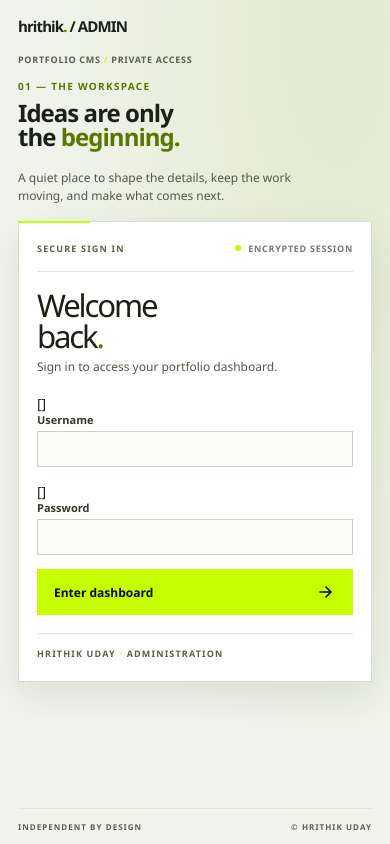
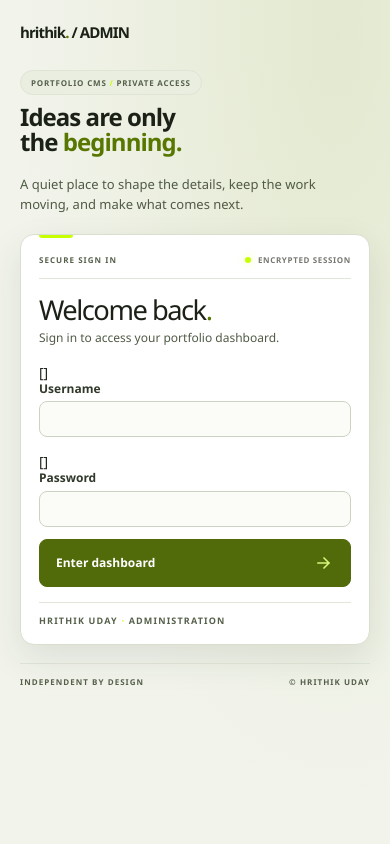
Before and after one commit to xeonrag/portfolio, a Django app: template backend/templates/admin/login.html in a window 390 px wide. Run offline with Django 5.2, Linux system fonts and the light colour scheme; the template is opened without the code that fills it: most values are stand-ins (such as "Sample title", 1, 10 or a date in 2020); form fields are guessed from the names that the template uses.

Commit message:
Refine mobile admin login design
Co-authored-by: Copilot <223556219+Copilot@users.noreply.github.com>

```diff
--- a/backend/contact/static/contact/admin.css
+++ b/backend/contact/static/contact/admin.css
@@ -1178,3 +1178,137 @@ body.login #content {
     color: #587700;
   }
 }
+
+@media (max-width: 760px) {
+  .admin-login {
+    padding: 22px 20px 14px;
+  }
+
+  .admin-login__layout {
+    flex: none;
+    gap: 20px;
+    padding: 28px 0 0;
+  }
+
+  .admin-login__intro {
+    gap: 10px;
+  }
+
+  .admin-login__eyebrow {
+    width: fit-content;
+    padding: 6px 10px;
+    border: 1px solid #dfe5d4;
+    border-radius: 999px;
+    background: #e9eee1;
+    color: #48553b;
+    font-size: 8px;
+    letter-spacing: 0.1em;
+  }
+
+  .admin-login__index {
+    display: none;
+  }
+
+  .admin-login__intro h1 {
+    font-size: clamp(34px, 8.5vw, 40px);
+    letter-spacing: -0.065em;
+    line-height: 1.04;
+  }
+
+  .admin-login__description {
+    max-width: 330px;
+    margin-top: 8px;
+    font-size: 13px;
+    line-height: 1.5;
+  }
+
+  .admin-login__panel {
+    padding: 19px 18px 17px;
+    border: 1px solid #d9dfd0;
+    border-radius: 14px;
+    background: #fff;
+    box-shadow: 0 12px 32px rgba(34, 45, 22, 0.09);
+  }
+
+  .admin-login__panel::before {
+    top: 0;
+    left: 18px;
+    width: 34px;
+    height: 3px;
+    border-radius: 0 0 3px 3px;
+  }
+
+  .admin-login__panel-top {
+    padding-bottom: 13px;
+    font-size: 8px;
+  }
+
+  .admin-login__status {
+    font-size: 8px;
+  }
+
+  .admin-login__panel h2 {
+    margin: 16px 0 5px;
+    font-size: clamp(25px, 7vw, 29px);
+    letter-spacing: -0.055em;
+    line-height: 1.1;
+  }
+
+  body.login .admin-login__panel h2 br {
+    display: none;
+  }
+
+  .admin-login__prompt {
+    margin-bottom: 16px;
+    font-size: 12px;
+  }
+
+  .admin-login__form .form-row {
+    margin-bottom: 12px;
+  }
+
+  .admin-login__form label {
+    margin-bottom: 6px;
+    font-size: 12px;
+  }
+
+  .admin-login__form input[type="text"],
+  .admin-login__form input[type="password"] {
+    min-height: 46px;
+    border-radius: 8px;
+    background: #fbfcf8;
+  }
+
+  .admin-login .password-reset-link {
+    margin: -2px 0 14px;
+  }
+
+  .admin-login__submit {
+    min-height: 48px;
+    border-color: #526b0a;
+    border-radius: 8px;
+    background: #526b0a;
+    color: #fff;
+  }
+
+  .admin-login__submit:hover,
+  .admin-login__submit:focus-visible {
+    border-color: #405507;
+    background: #405507;
+    color: #fff;
+  }
+
+  .admin-login__submit svg {
+    color: #d7f77b;
+  }
+
+  .admin-login__panel-foot {
+    margin-top: 15px;
+    padding-top: 12px;
+  }
+
+  .admin-login__bottom {
+    margin-top: 18px;
+    padding-top: 12px;
+  }
+}
--- a/backend/templates/admin/login.html
+++ b/backend/templates/admin/login.html
@@ -45,7 +45,7 @@
       </p>
       {% endif %}
 
-      <h2 id="admin-login-title">Welcome<br>back<span>.</span></h2>
+      <h2 id="admin-login-title">Welcome <br>back<span>.</span></h2>
       <p class="admin-login__prompt">Sign in to access your portfolio dashboard.</p>
 
       {% if form.errors and not form.non_field_errors %}
```
